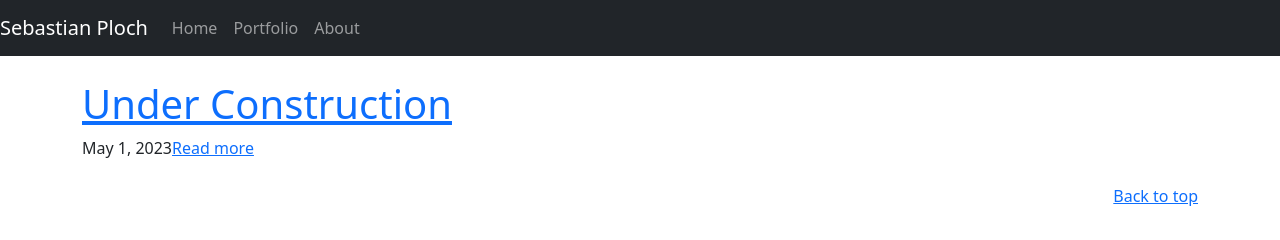
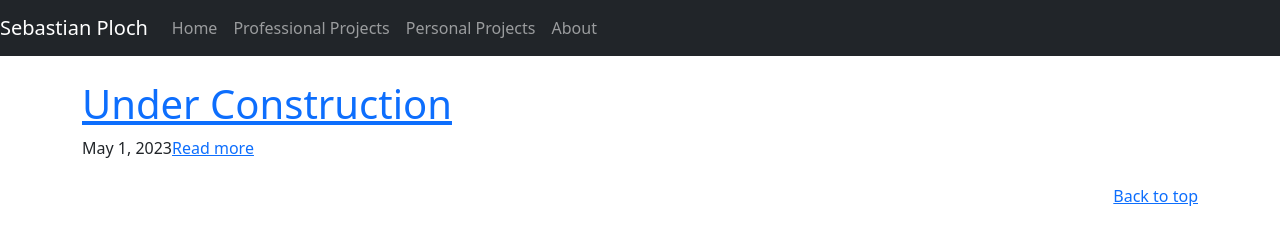
Before and after one commit to sebastianploch/sebastianploch.github.io, an Eleventy site: page index.njk in a window 1280 px wide. Built offline with nearby package versions, Linux system fonts and the light colour scheme; Eleventy itself is replaced by a stand-in of ours; files that its build step writes are made by us from their sources; files whose address does not match are found by name.

Commit message:
added "professional projects" + "personal projects" tabs to navbar

```diff
--- a/_includes/shared/navbar.njk
+++ b/_includes/shared/navbar.njk
@@ -9,7 +9,10 @@
         <a class="nav-link" href="/">Home</a>
       </li>
       <li class="nav-item">
-        <a class="nav-link" href="/">Portfolio</a>
+        <a class="nav-link" href="/">Professional Projects</a>
+      </li>
+      <li class="nav-item">
+        <a class="nav-link" href="/">Personal Projects</a>
       </li>
       <li class="nav-item">
         <a class="nav-link" href="/pages/About">About</a>
```
